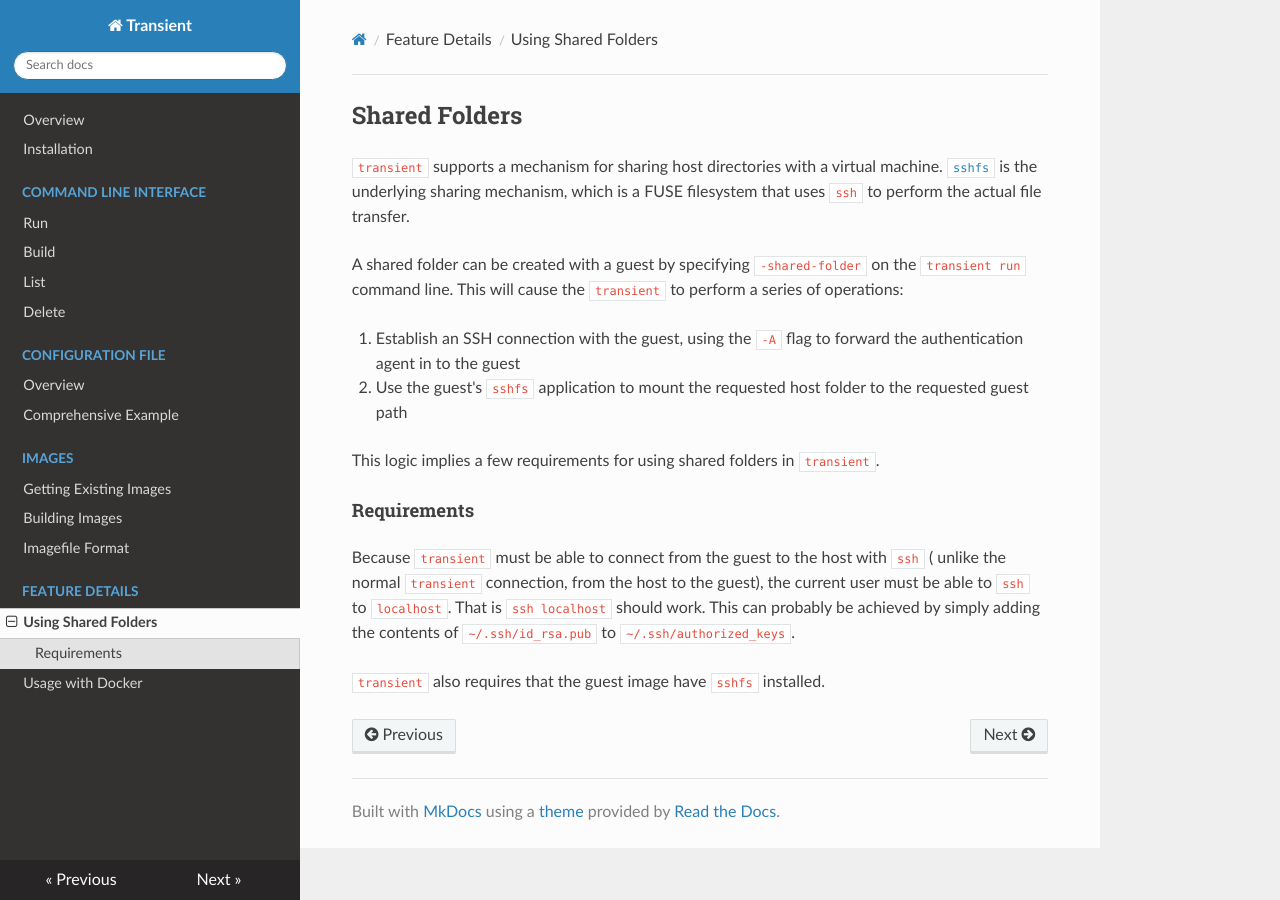
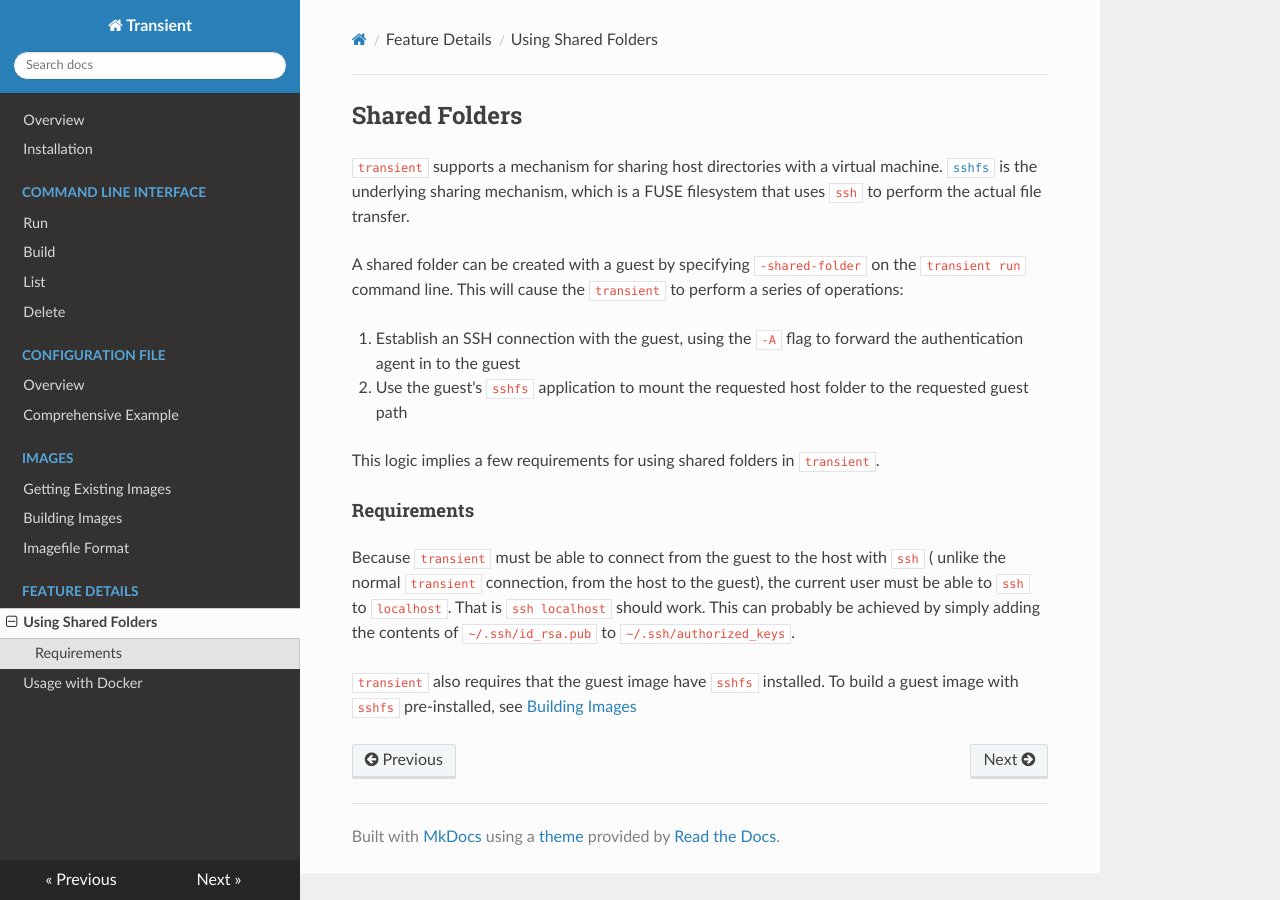
Before and after one commit to ALSchwalm/transient, an MkDocs documentation site: the page built from docs/details/shared-folders.md, in a window 1280 px wide. Built offline with MkDocs 1.6.1, drawn with Linux system fonts in a browser that asks for light colours; nearby versions of some CDN libraries.

Commit message:
Added image building doc reference in shared-folders.md for sshfs

```diff
--- a/docs/details/shared-folders.md
+++ b/docs/details/shared-folders.md
@@ -23,4 +23,5 @@ user must be able to `ssh` to `localhost`. That is `ssh localhost` should work.
 This can probably be achieved by simply adding the contents of `~/.ssh/id_rsa.pub`
 to `~/.ssh/authorized_keys`.
 
-`transient` also requires that the guest image have `sshfs` installed.
+`transient` also requires that the guest image have `sshfs` installed. To build a
+guest image with `sshfs` pre-installed, see [Building Images](../images/building)
```
